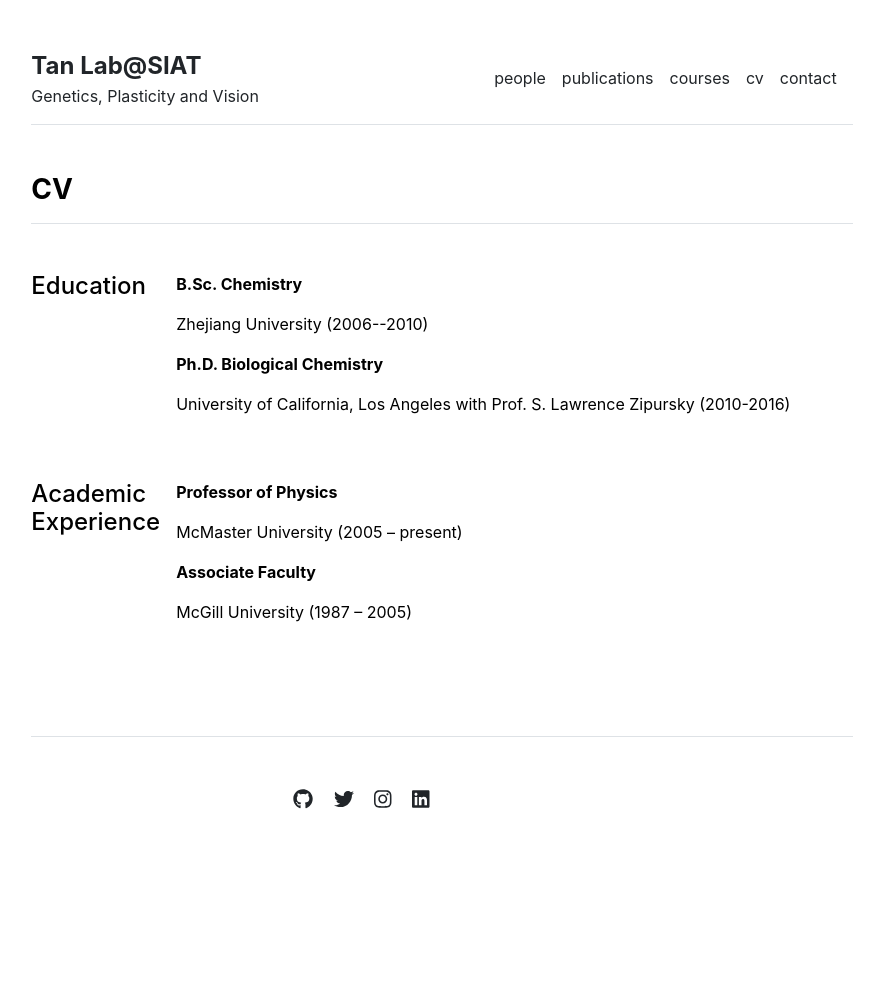
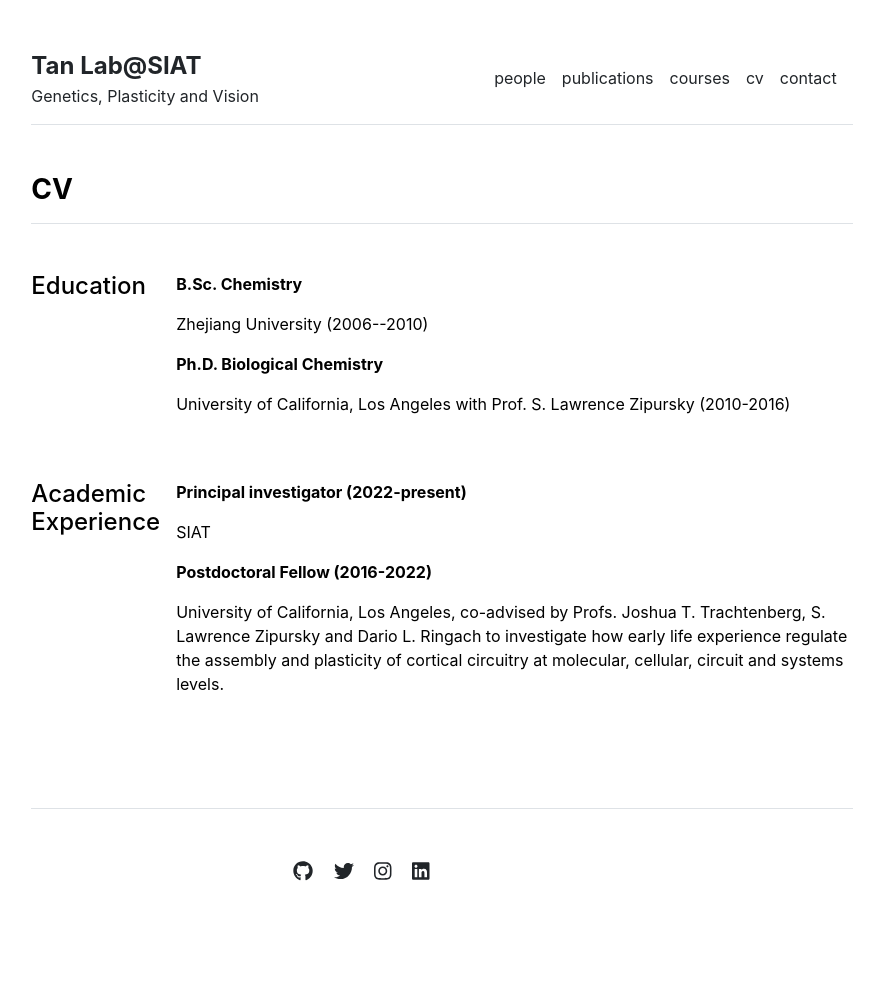
Before and after one commit to Tan-Lab-SIAT/lab-homepage, a Jekyll site: the page built from cv.md, in a window 1280 px wide. Shown: the whole page, without its empty margins (198-1076 px from the left). Built offline with Jekyll 4.4.1, drawn with Linux system fonts in a browser that asks for light colours; before the commit the page ends 911 px from its top, so only the background shows below that.

Commit message:
Update academic-experience.yml

```diff
--- a/_data/cv/academic-experience.yml
+++ b/_data/cv/academic-experience.yml
@@ -1,5 +1,7 @@
-- title: 'Professor of Physics'
-  description: 'McMaster University (2005 – present)'
+- title: 'Principal investigator (2022-present)'
+  description: 'SIAT'
 
-- title: 'Associate Faculty'
-  description: 'McGill University (1987 – 2005)'
+- title: 'Postdoctoral Fellow (2016-2022)'
+  description: 'University of California, Los Angeles, co-advised by Profs. Joshua T. Trachtenberg, S. Lawrence Zipursky and Dario L.
+  Ringach to investigate how early life experience regulate the assembly and plasticity of cortical circuitry at molecular, cellular,
+  circuit and systems levels.'
```
